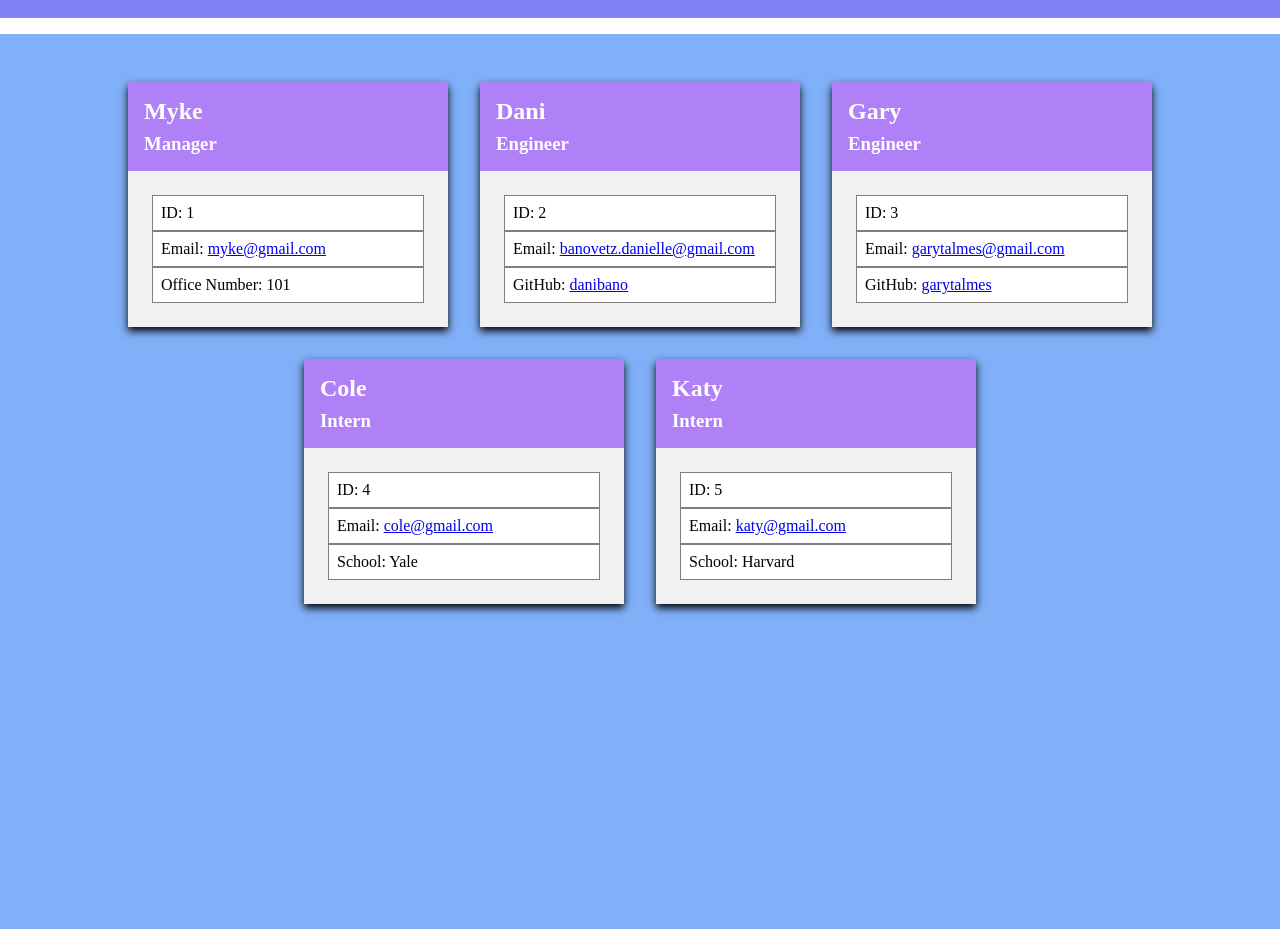
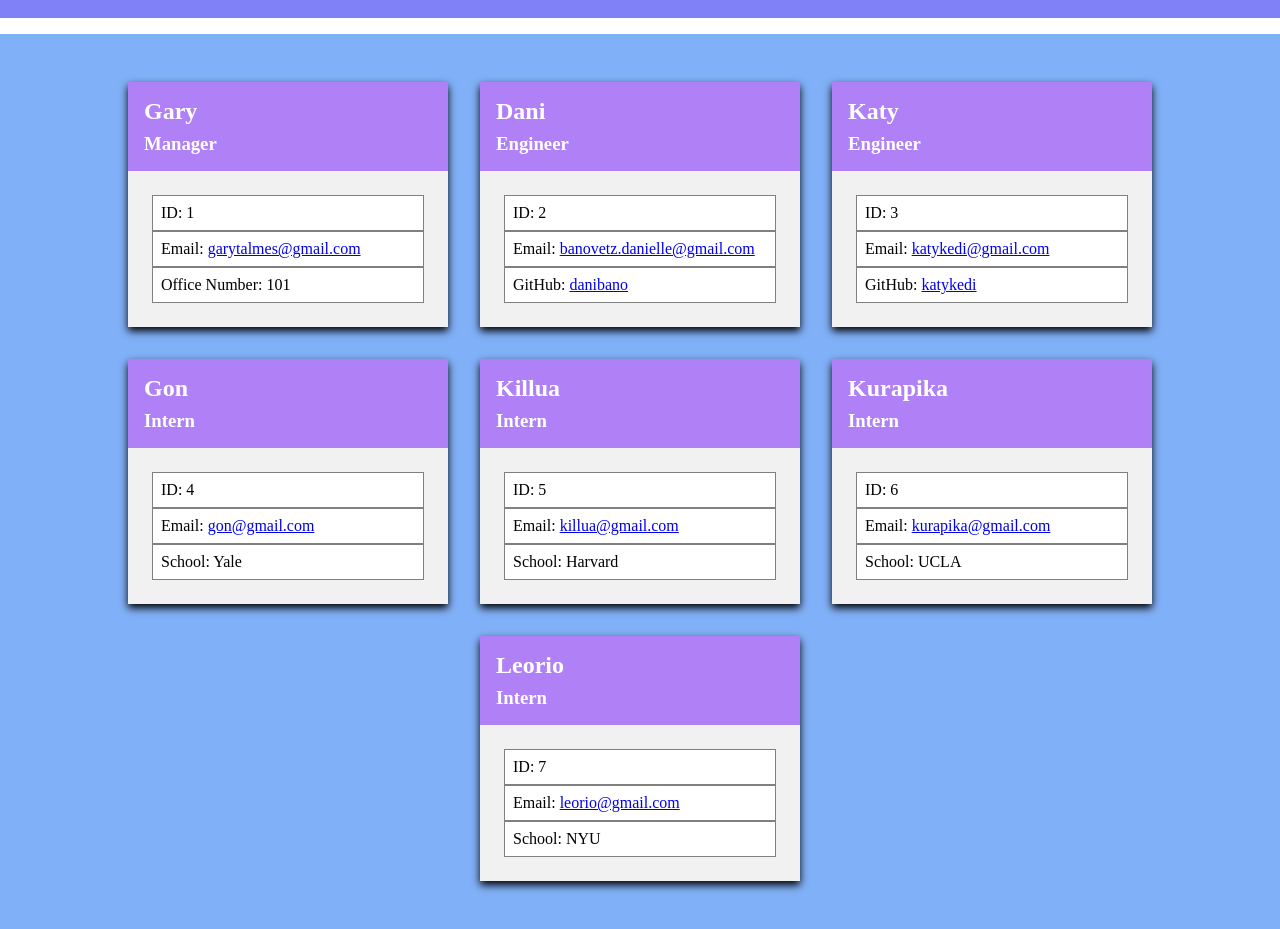
Before and after one commit to danibano/team-profile, a website: page dist/index.html in a window 1280 px wide. Shown: the part 110-1039 px from the top of the page. Before the commit the page ends 800 px from the top, so only its background shows below. Drawn offline with Linux system fonts and the light colour scheme.

Commit message:
example html

```diff
--- a/dist/index.html
+++ b/dist/index.html
@@ -18,13 +18,13 @@
 
     <section class="card">
     <div class="title">
-        <h2>Myke</h2>
+        <h2>Gary</h2>
         <h3>Manager</h3>
     </div>
     <div>
         <ul>
             <li>ID: 1 </li>
-            <li>Email: <a href="mailto:myke@gmail.com">myke@gmail.com</a> </li>
+            <li>Email: <a href="mailto:garytalmes@gmail.com">garytalmes@gmail.com</a> </li>
             <li>Office Number: 101 </li>
         </ul>
     </div>
@@ -46,14 +46,14 @@
 
     <section class="card">
     <div class="title">
-        <h2>Gary</h2>
+        <h2>Katy</h2>
         <h3>Engineer</h3>
     </div>
     <div>
         <ul>
             <li>ID: 3 </li>
-            <li>Email: <a href="mailto:garytalmes@gmail.com">garytalmes@gmail.com</a> </li>
-            <li>GitHub: <a href="https://github.com/garytalmes" target="_blank">garytalmes</a></li>
+            <li>Email: <a href="mailto:katykedi@gmail.com">katykedi@gmail.com</a> </li>
+            <li>GitHub: <a href="https://github.com/katykedi" target="_blank">katykedi</a></li>
         </ul>
     </div>
 </section>
@@ -61,13 +61,13 @@
 
         <section class="card">
             <div class="title">
-                <h2>Cole</h2>
+                <h2>Gon</h2>
                 <h3>Intern</h3>
             </div>
             <div>
                 <ul>
                     <li>ID: 4 </li>
-                    <li>Email: <a href="mailto:cole@gmail.com">cole@gmail.com</a></li>
+                    <li>Email: <a href="mailto:gon@gmail.com">gon@gmail.com</a></li>
                     <li>School: Yale </li>
                 </ul>
             </div>
@@ -76,14 +76,42 @@
 
         <section class="card">
             <div class="title">
-                <h2>Katy</h2>
+                <h2>Killua</h2>
                 <h3>Intern</h3>
             </div>
             <div>
                 <ul>
                     <li>ID: 5 </li>
-                    <li>Email: <a href="mailto:katy@gmail.com">katy@gmail.com</a></li>
+                    <li>Email: <a href="mailto:killua@gmail.com">killua@gmail.com</a></li>
                     <li>School: Harvard </li>
+                </ul>
+            </div>
+        </section>
+
+        <section class="card">
+            <div class="title">
+                <h2>Kurapika</h2>
+                <h3>Intern</h3>
+            </div>
+            <div>
+                <ul>
+                    <li>ID: 6 </li>
+                    <li>Email: <a href="mailto:kurapika@gmail.com">kurapika@gmail.com</a></li>
+                    <li>School: UCLA </li>
+                </ul>
+            </div>
+        </section>
+
+        <section class="card">
+            <div class="title">
+                <h2>Leorio</h2>
+                <h3>Intern</h3>
+            </div>
+            <div>
+                <ul>
+                    <li>ID: 7 </li>
+                    <li>Email: <a href="mailto:leorio@gmail.com">leorio@gmail.com</a></li>
+                    <li>School: NYU </li>
                 </ul>
             </div>
         </section>
```
Also changed, not shown: 1 other file.
